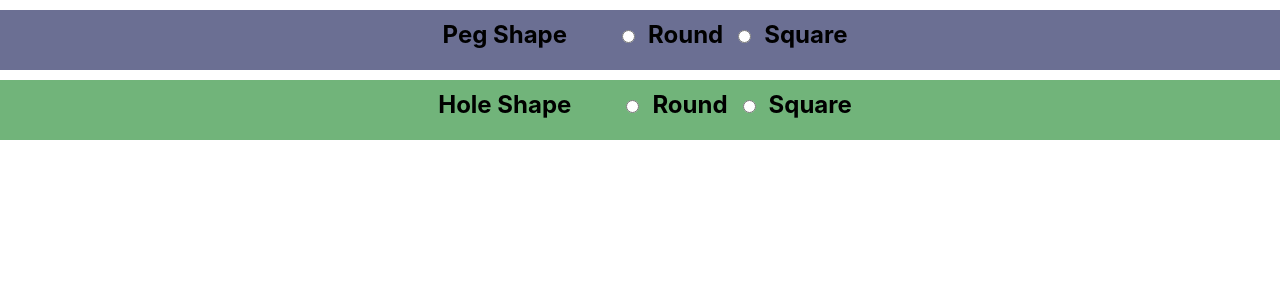
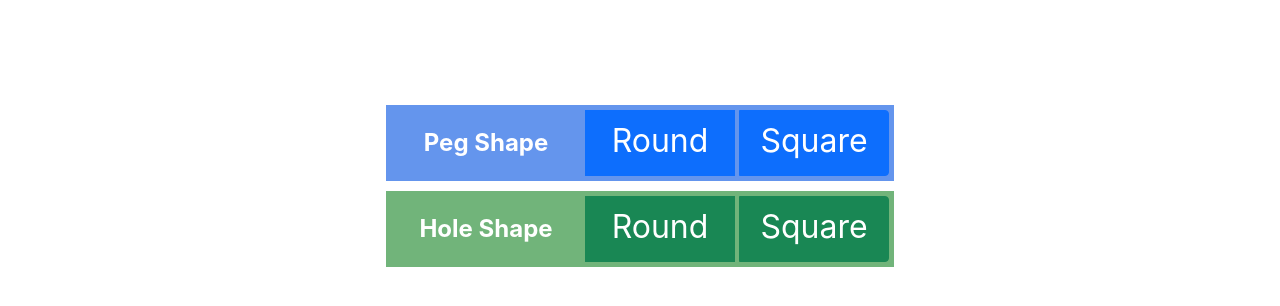
Before and after one commit to jpickard393/form-data, a React (Create React App) app: page / in a window 1280 px wide. Shown: the top 306 px of the page. Built offline with nearby package versions, Linux system fonts and the light colour scheme.

Commit message:
added style changes

```diff
--- a/src/App.css
+++ b/src/App.css
@@ -1,63 +1,60 @@
 .App {
+  display:flex;
+  margin-top:100px;
+  flex-direction: row;
+  justify-content: space-evenly;
   text-align: center;
 }
 
-.App-logo {
-  height: 40vmin;
-  pointer-events: none;
-}
-
-@media (prefers-reduced-motion: no-preference) {
-  .App-logo {
-    animation: App-logo-spin infinite 20s linear;
-  }
-}
-
-.App-header {
-  background-color: #282c34;
-  min-height: 100vh;
-  display: flex;
-  flex-direction: column;
-  align-items: center;
-  justify-content: center;
-  font-size: calc(10px + 2vmin);
-  color: white;
-}
-
-.App-link {
-  color: #61dafb;
-}
-
-@keyframes App-logo-spin {
-  from {
-    transform: rotate(0deg);
-  }
-  to {
-    transform: rotate(360deg);
-  }
+.messageRow {
+  margin:50px;
 }
 
 .optionLabel {
+  align-items: flex-start;
   padding:20px;
+  width:200px;
 }
 
-.mainForm{
-  width:50%;
+.holeOptions, .pegOptions {
+  color:white;
+  font-size: x-large;
+  font-weight: bolder;
+  margin:5px;
 }
-.toggle { margin:10px;}
-.optionLabel{margin-right:30px;}
-
-.holeOptions, .pegOptions{
-  margin-top: 10px;
-  padding-top:10px;
-  font-weight: bold;
-  height:50px;
-  font-size: x-large
-}
-
 .holeOptions {
   background-color:rgb(113, 180, 122);
 }
 .pegOptions {
-  background-color:rgb(107, 111, 147);
+  background-color:cornflowerblue;
 }
+
+.hole-toggle, .peg-toggle {
+  width:150px;
+  color:white;
+  font-size: x-large;
+  margin:5px;
+}
+
+.hole-toggle{
+  color:white;
+}
+
+.validColour, .invalidColour{
+  font-size: x-large;
+  height: 50px;
+  align-items: center;
+  justify-content: center;
+}
+.validColour{
+  color: darkgreen;
+}
+
+.invalidColour{
+  color:crimson;
+}
+
+.btn {
+  font-size: 2rem !important;
+  color:white;
+}
--- a/src/components/HoleOptions.jsx
+++ b/src/components/HoleOptions.jsx
@@ -11,7 +11,7 @@ const HoleOptions = ({ selectionData, handleOnChange }) => {
         <label className="optionLabel">Hole Shape</label>
         {radios.map((radio, idx) => (
           <ToggleButton
-            className="toggle"
+            className="hole-toggle"
             key={idx}
             id={`hole-${idx}`}
             type="radio"
@@ -19,6 +19,7 @@ const HoleOptions = ({ selectionData, handleOnChange }) => {
             value={radio.value}
             checked={selectionData.hole === radio.value}
             onChange={(e) => handleOnChange("hole", e)}
+            variant="success"
           >
             {radio.name}
           </ToggleButton>
--- /dev/null
+++ b/src/components/MainForm.js
@@ -0,0 +1,50 @@
+import React, { useEffect, useState } from "react";
+import HoleOptions from "./HoleOptions";
+import PegOptions from "./PegOptions";
+import Message from "./Message";
+import Button from "react-bootstrap/Button";
+
+const selectionValues = () => ({
+  peg: "",
+  hole: "",
+  forceIt: false,
+});
+
+const MainForm = () => {
+  const [messageText, setMessageText] = useState("");
+  const [selectionValid, setSelectionValid] = useState(false);
+  const [selectionData, setSelectionData] = useState(selectionValues);
+
+  const validateSelection = () => {
+    if (selectionData.peg && selectionData.hole) {
+      if (selectionData.peg === selectionData.hole) {
+        setSelectionValid(true);
+        setMessageText("Yes that will work");
+      } else {
+        setSelectionValid(false);
+        setMessageText("No that will not work");
+      }
+      return true;
+    }
+    return false;
+  };
+
+  useEffect(() => {
+    validateSelection();
+  });
+
+  const handleOnChange = (buttonType, e) => {
+    const selectedShape = e?.target?.value;
+    setSelectionData((state) => ({ ...state, [buttonType]: selectedShape }));
+  };
+
+  const formData = { selectionData, handleOnChange };
+  return (
+    <div>
+      <PegOptions {...formData} />
+      <HoleOptions {...formData} />
+      <Message className="messageRow" selectionValid={selectionValid} messageText={messageText} />
+    </div>
+  );
+};
+export default MainForm;
--- a/src/components/MainForm.jsx
+++ /dev/null
@@ -1,28 +0,0 @@
-import React, { useState } from "react";
-import HoleOptions from "./HoleOptions";
-import PegOptions from "./PegOptions";
-
-const selectionValues = () => ({
-  peg: "",
-  hole: "",
-  forceIt: false,
-});
-
-const MainForm = () => {
-  const [selectionData, setSelectionData] = useState(selectionValues);
-
-  const handleOnChange = (data, e) => {
-    const selectedShape = e?.target?.value;
-    setSelectionData((state) => ({ ...state, [data]: selectedShape }));
-  };
-
-  const formData = { selectionData, handleOnChange };
-
-  return (
-    <div>
-      <PegOptions {...formData} />
-      <HoleOptions {...formData} />
-    </div>
-  );
-};
-export default MainForm;
--- a/src/components/Message.jsx
+++ b/src/components/Message.jsx
@@ -1,5 +1,11 @@
 import React from "react";
-const Message = () => {
-  return <div>Message</div>;
+const Message = ({ selectionValid, messageText }) => {
+  console.log(selectionValid);
+  const colourClass = selectionValid ? "validColour" : "invalidColour";
+  return (
+    <div>
+      <div className={colourClass}>{messageText}</div>
+    </div>
+  );
 };
 export default Message;
--- a/src/components/PegOptions.jsx
+++ b/src/components/PegOptions.jsx
@@ -11,7 +11,7 @@ const PegOptions = ({ selectionData, handleOnChange }) => {
         <label className="optionLabel">Peg Shape</label>
         {radios.map((radio, idx) => (
           <ToggleButton
-            className="toggle"
+            className="peg-toggle"
             key={idx}
             id={`peg-${idx}`}
             type="radio"
@@ -19,6 +19,7 @@ const PegOptions = ({ selectionData, handleOnChange }) => {
             value={radio.value}
             checked={selectionData.peg === radio.value}
             onChange={(e) => handleOnChange("peg", e)}
+            variant="primary"
           >
             {radio.name}
           </ToggleButton>
--- a/src/index.js
+++ b/src/index.js
@@ -1,8 +1,9 @@
 import React from 'react';
 import ReactDOM from 'react-dom';
-import './index.css';
 import App from './App';
 import reportWebVitals from './reportWebVitals';
+import 'bootstrap/dist/css/bootstrap.min.css';
+import './index.css';
 
 ReactDOM.render(
   <React.StrictMode>
```
Also changed, not shown: 1 other file (tests, documents, lock files or other folders).
